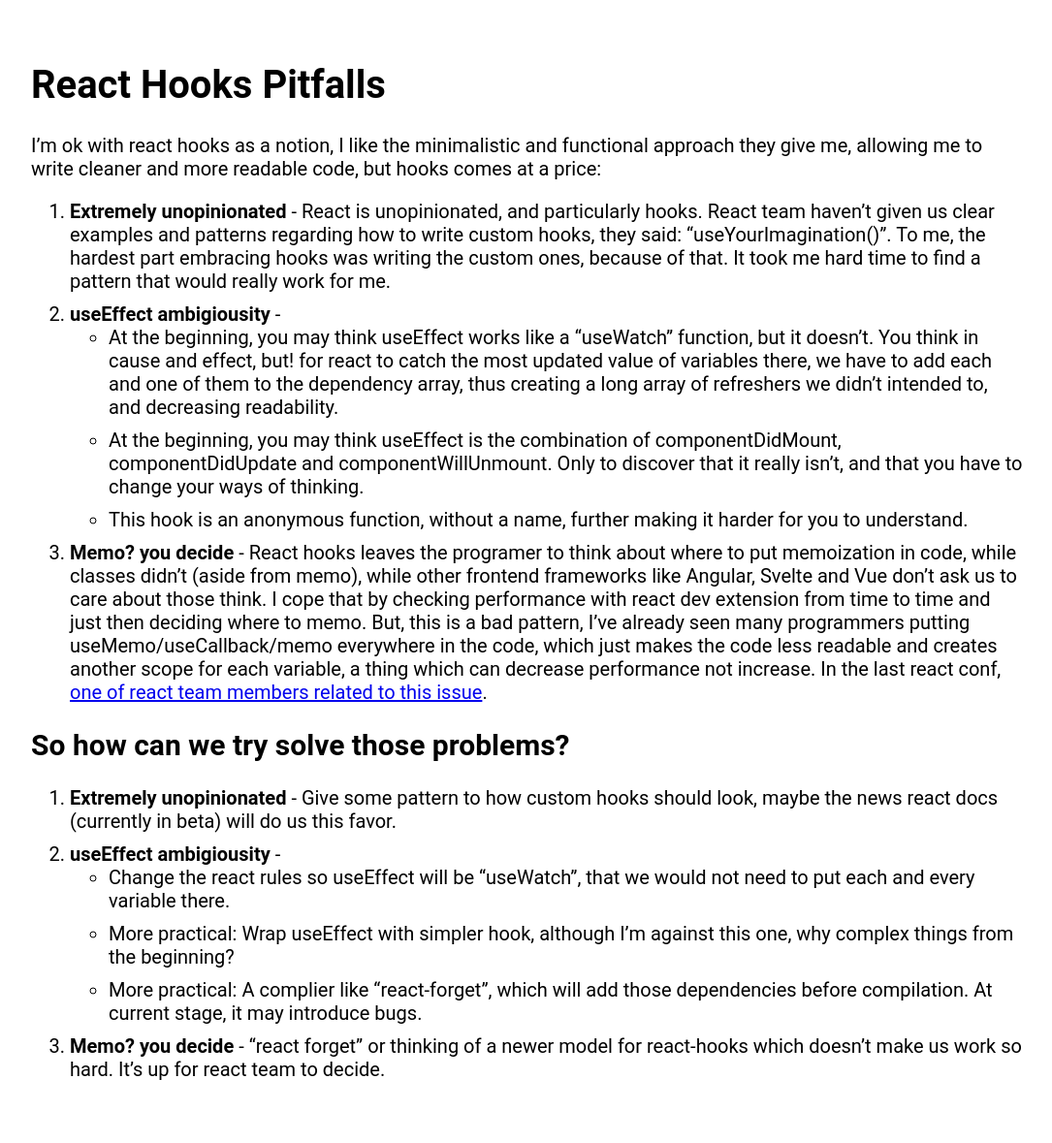
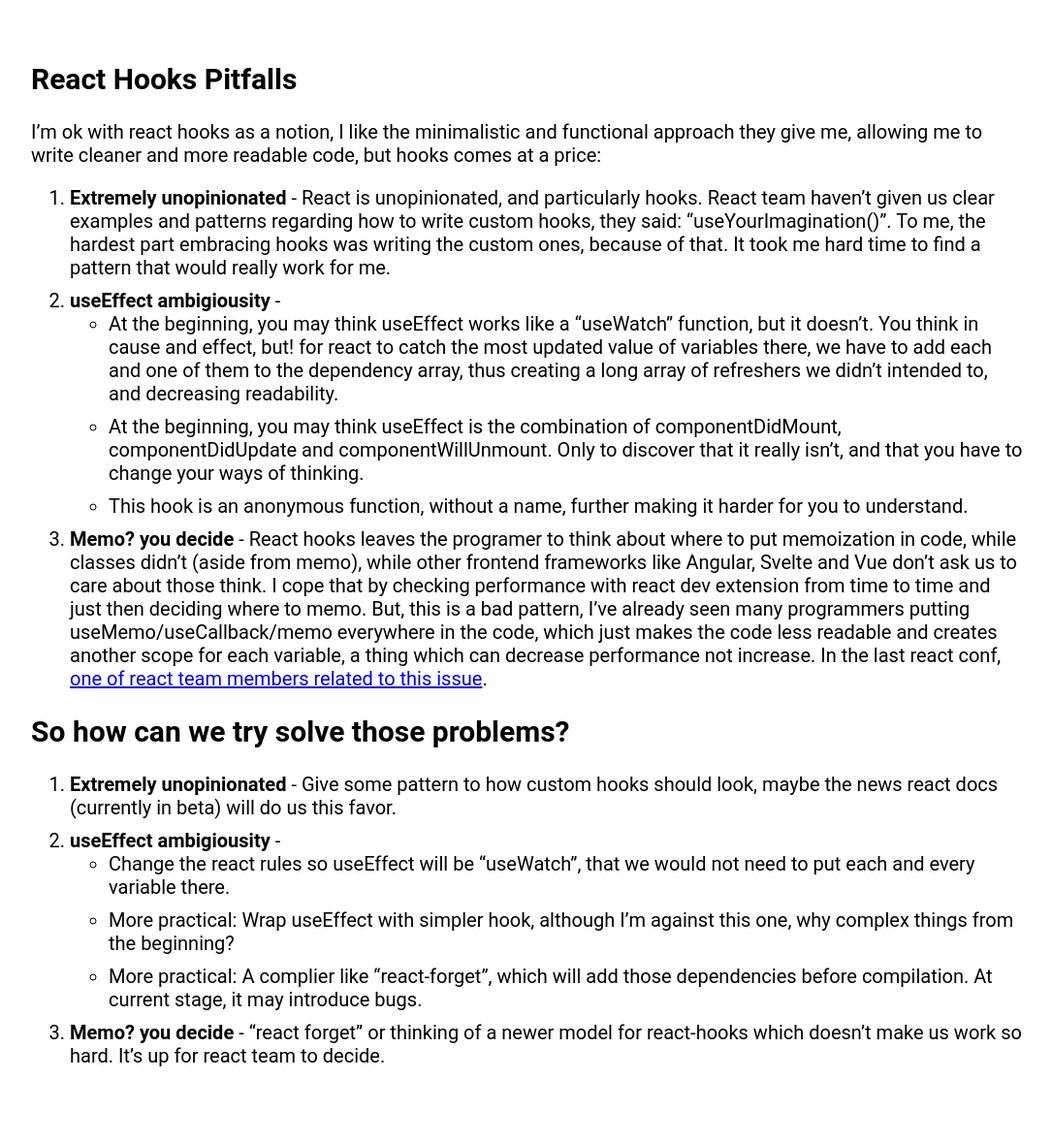
Before and after one commit to purple-cmd/blog, a Jekyll site: the page built from _posts/2021-12-24-react-hooks-pitfalls.md, in a window 1280 px wide. Shown: the whole page at 97% size, without its empty margins (96-1181 px from the left). Built offline with Jekyll 4.4.1, drawn with Linux system fonts in a browser that asks for light colours.

Commit message:
markdown updates

```diff
--- a/_posts/2021-12-24-react-hooks-pitfalls.md
+++ b/_posts/2021-12-24-react-hooks-pitfalls.md
@@ -1,22 +1,22 @@
 ---
 layout: default
 ---
-# React Hooks Pitfalls
+## React Hooks Pitfalls
 
 I'm ok with react hooks as a notion, I like the minimalistic and functional approach they give me, allowing me to write cleaner and more readable code, but hooks comes at a price:
 
 1. __Extremely unopinionated__ - React is unopinionated, and particularly hooks. React team haven't given us clear examples and patterns regarding how to write custom hooks, they said: "useYourImagination()". To me, the hardest part embracing hooks was writing the custom ones, because of that. It took me hard time to find a pattern that would really work for me.
 2. __useEffect ambigiousity__ -
-- At the beginning, you may think useEffect works like a "useWatch" function, but it doesn't. You think in cause and effect, but! for react to catch the most updated value of variables there, we have to add each and one of them to the dependency array, thus creating a long array of refreshers we didn't intended to, and decreasing readability.
-- At the beginning, you may think useEffect is the combination of componentDidMount, componentDidUpdate and componentWillUnmount. Only to discover that it really isn't, and that you have to change your ways of thinking.
-- This hook is an anonymous function, without a name, further making it harder for you to understand.
+  - At the beginning, you may think useEffect works like a "useWatch" function, but it doesn't. You think in cause and effect, but! for react to catch the most updated value of variables there, we have to add each and one of them to the dependency array, thus creating a long array of refreshers we didn't intended to, and decreasing readability.
+  - At the beginning, you may think useEffect is the combination of componentDidMount, componentDidUpdate and componentWillUnmount. Only to discover that it really isn't, and that you have to change your ways of thinking.
+  - This hook is an anonymous function, without a name, further making it harder for you to understand.
 3. __Memo? you decide__ - React hooks leaves the programer to think about where to put memoization in code, while classes didn't (aside from memo), while other frontend frameworks like Angular, Svelte and Vue don't ask us to care about those think. I cope that by checking performance with react dev extension from time to time and just then deciding where to memo. But, this is a bad pattern, I've already seen many programmers putting useMemo/useCallback/memo everywhere in the code, which just makes the code less readable and creates another scope for each variable, a thing which can decrease performance not increase.
 In the last react conf, [one of react team members related to this issue](https://www.youtube.com/watch?v=lGEMwh32soc).
 
 ## So how can we try solve those problems?
 1. __Extremely unopinionated__ - Give some pattern to how custom hooks should look, maybe the news react docs (currently in beta) will do us this favor.
 2. __useEffect ambigiousity__ -
-- Change the react rules so useEffect will be "useWatch", that we would not need to put each and every variable there.
-- More practical: Wrap useEffect with simpler hook, although I'm against this one, why complex things from the beginning?
-- More practical: A complier like "react-forget", which will add those dependencies before compilation. At current stage, it may introduce bugs.
+  - Change the react rules so useEffect will be "useWatch", that we would not need to put each and every variable there.
+  - More practical: Wrap useEffect with simpler hook, although I'm against this one, why complex things from the beginning?
+  - More practical: A complier like "react-forget", which will add those dependencies before compilation. At current stage, it may introduce bugs.
 3. __Memo? you decide__ - "react forget" or thinking of a newer model for react-hooks which doesn't make us work so hard. It's up for react team to decide.
```
